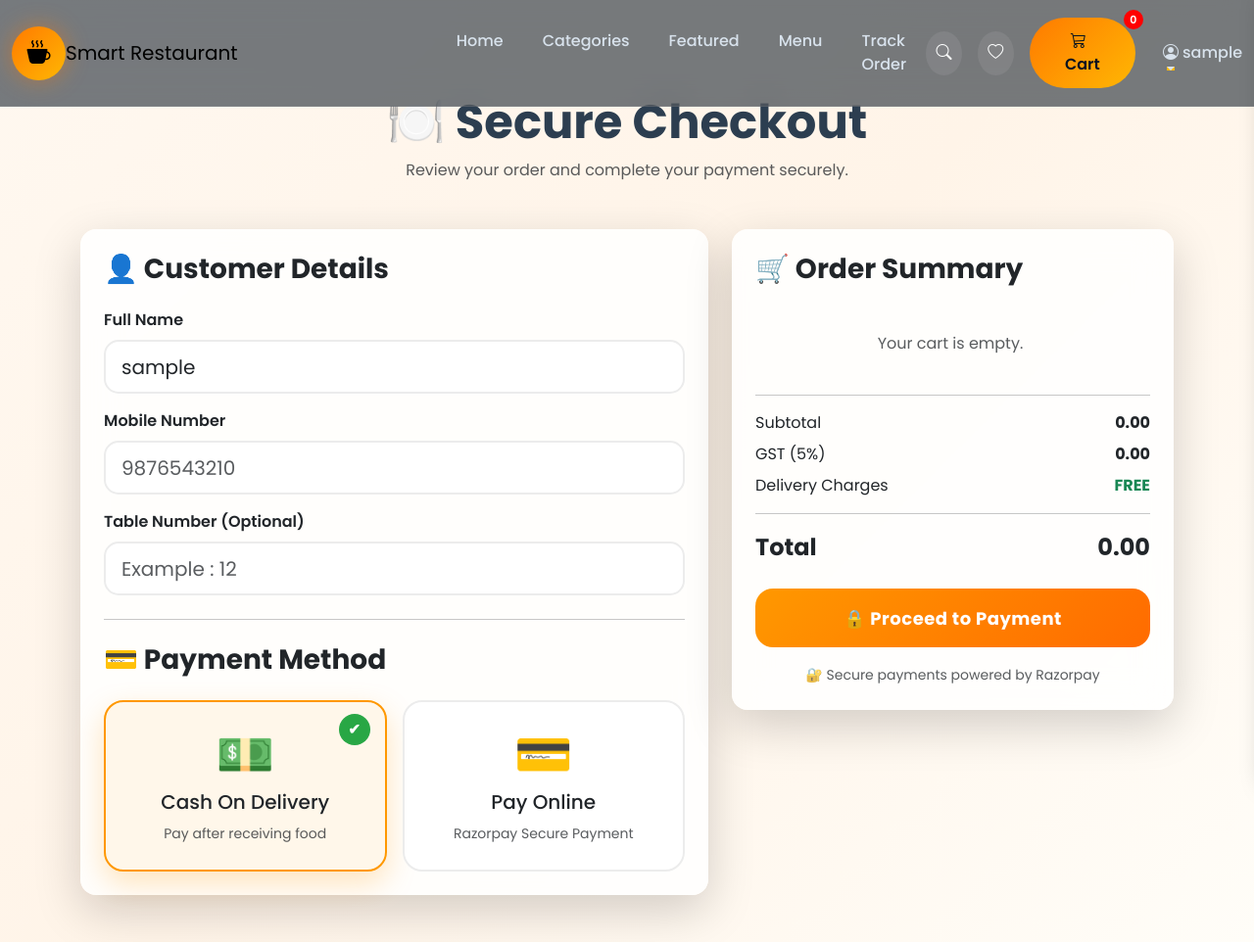
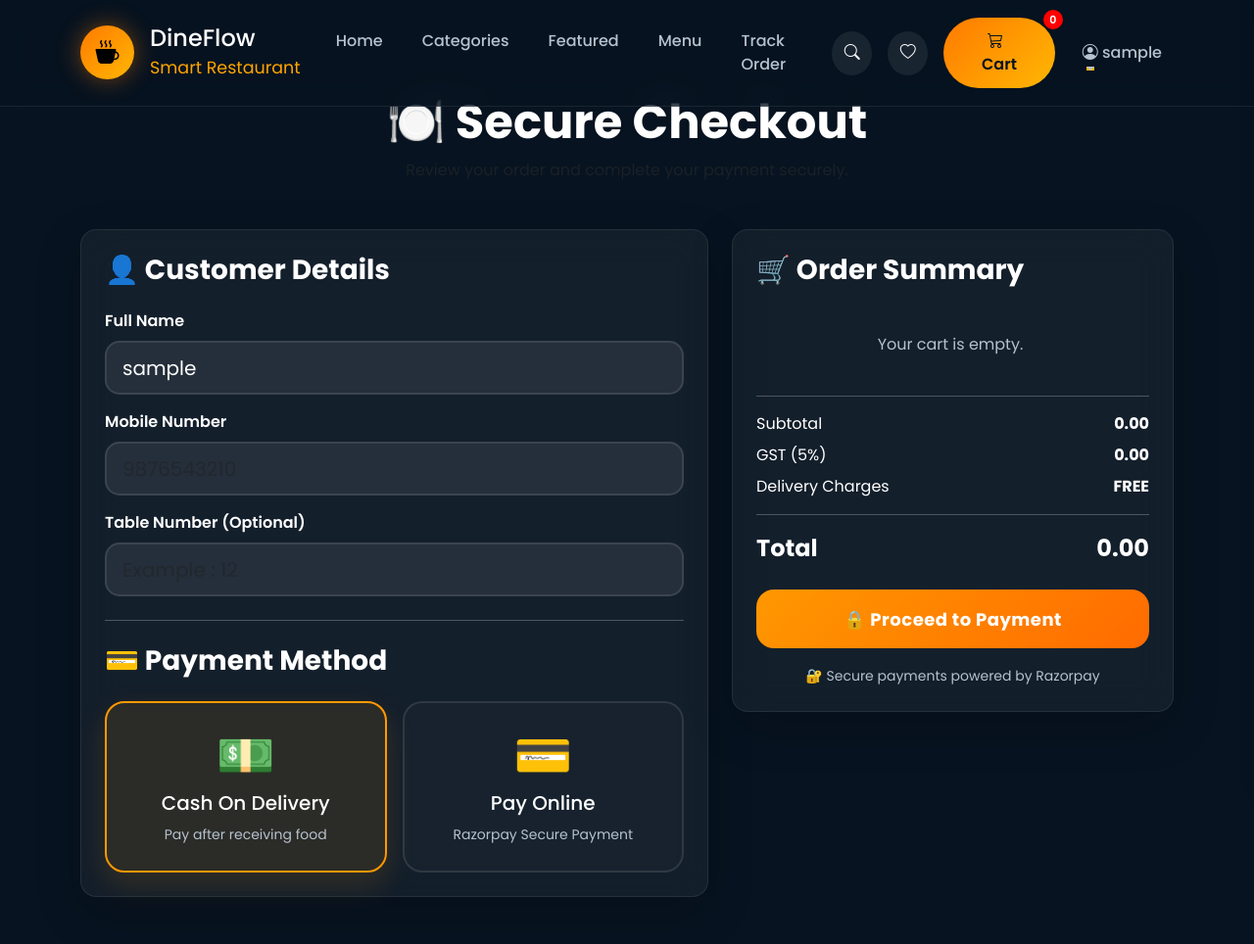
Before and after one commit to Venky9959-code/restaurant, a Django app: page /checkout/ in a window 1280 px wide. Shown: the whole page at 98% size. Run offline with Django 5.2, Linux system fonts and the light colour scheme; the visitor is signed in with stand-in values (Sample User, id 1); some libraries are stand-ins or nearby versions.

Commit message:
Update layout colors: resolve contrast issues by establishing premium dark-mode globally, dark glass navbar, dark checkout styling, and visible headers/badges

```diff
--- a/ordering/static/css/category.css
+++ b/ordering/static/css/category.css
@@ -36,6 +36,8 @@ CATEGORY SECTION
 
     margin-bottom: 20px;
 
+    color: #ffb703; /* brilliant theme yellow badge text */
+
 }
 
 .section-header h2 {
@@ -45,6 +47,8 @@ CATEGORY SECTION
     font-weight: 800;
 
     margin-bottom: 20px;
+
+    color: #ffffff; /* white section header */
 
 }
 
--- a/ordering/static/css/hero.css
+++ b/ordering/static/css/hero.css
@@ -12,7 +12,7 @@
     background:
         radial-gradient(circle at top right, rgba(255, 122, 0, .18), transparent 35%),
         radial-gradient(circle at bottom left, rgba(255, 183, 3, .12), transparent 35%),
-        linear-gradient(135deg, #ffffff, #f0f0f0);
+        linear-gradient(135deg, #071320, #0b1725);
 }
 
 /* Blur Background */
--- a/ordering/static/css/style.css
+++ b/ordering/static/css/style.css
@@ -45,13 +45,32 @@ body {
 
     --secondary: #ffb703;
 
-    --dark: #2c3e50;   /* dark text on light bg */
-    --dark2: #ecf0f1;  /* light card bg */
-    --bg: #f5f5f5;     /* page background */
-    --card: rgba(0,0,0,.03); /* subtle card shadow */
+    --dark: #ffffff;      /* light text for dark bg */
+    --dark2: #0b1725;     /* dark card bg */
+    --bg: #071320;        /* dark page background */
+    --card: rgba(255, 255, 255, .05); /* subtle white-border/glow shadow for cards */
     --text: #fff;
-    --gray: #c9d2dc;
+    --gray: #b6c2d0;
 
+}
+
+/* Global Heading Color */
+h1, h2, h3, h4, h5, h6 {
+    color: #ffffff;
+}
+
+/* Bootstrap Card dark override */
+.card {
+    background: rgba(255, 255, 255, 0.05) !important;
+    border: 1px solid rgba(255, 255, 255, 0.08) !important;
+    backdrop-filter: blur(15px);
+    color: #ffffff !important;
+}
+.card h5, .card h4, .card h3, .card h2, .card h1, .card p, .card span, .card small, .card strong {
+    color: #ffffff !important;
+}
+.card .text-muted {
+    color: #b6c2d0 !important;
 }
 
 /*==============================
@@ -62,7 +81,7 @@ body {
 
     padding: 18px 0;
 
-    background: rgba(255,255,255,.55);
+    background: rgba(7, 19, 32, 0.85);
 
     backdrop-filter: blur(16px);
 
@@ -112,7 +131,7 @@ body {
 
 .nav-link {
 
-    color: #d8e2ec !important;
+    color: #b6c2d0 !important;
 
     margin: 0 12px;
 
--- a/ordering/templates/checkout.html
+++ b/ordering/templates/checkout.html
@@ -4,253 +4,150 @@
 
 <style>
     body {
-        background: linear-gradient(135deg, #fff8f0, #fff4e8, #fffdf8);
+        background: #071320;
+        color: #ffffff;
         min-height: 100vh;
     }
 
     .checkout-card {
         border-radius: 25px;
-        background: rgba(255, 255, 255, .85);
+        background: rgba(255, 255, 255, .05);
         backdrop-filter: blur(18px);
-        border: 1px solid rgba(255, 255, 255, .4);
-        box-shadow: 0 20px 60px rgba(0, 0, 0, .08);
+        border: 1px solid rgba(255, 255, 255, .08);
+        box-shadow: 0 20px 60px rgba(0, 0, 0, .3);
         transition: .35s;
+        color: #ffffff;
     }
 
     .checkout-card:hover {
         transform: translateY(-5px);
-        box-shadow: 0 30px 70px rgba(0, 0, 0, .15);
+        box-shadow: 0 30px 70px rgba(0, 0, 0, .45);
     }
 
     .payment-card {
-
         cursor: pointer;
-
-        border: 2px solid #ececec;
-
+        border: 2px solid rgba(255, 255, 255, .1);
         border-radius: 20px;
-
         padding: 25px;
-
         text-align: center;
-
         transition: .35s;
-
-        background: white;
-
+        background: rgba(255, 255, 255, .02);
         position: relative;
-
         overflow: hidden;
-
+        color: #ffffff;
     }
 
     .payment-card:hover {
-
         transform: translateY(-6px);
-
-        box-shadow: 0 15px 35px rgba(0, 0, 0, .12);
-
+        box-shadow: 0 15px 35px rgba(0, 0, 0, .25);
     }
 
     .payment-card::before {
-
         content: "";
-
         position: absolute;
-
         top: 0;
-
         left: -120%;
-
         width: 100%;
-
         height: 100%;
-
         background: linear-gradient(90deg,
                 transparent,
-                rgba(255, 193, 7, .25),
+                rgba(255, 193, 7, .15),
                 transparent);
-
         transition: .8s;
-
     }
 
     .payment-card:hover::before {
-
         left: 120%;
-
     }
 
     .active-payment {
-
         border: 2px solid #ff9800;
-
-        background: #fff7ea;
-
-        box-shadow: 0 12px 30px rgba(255, 152, 0, .25);
-
-    }
-
-    .active-payment::after {
-
-        content: "✔";
-
-        position: absolute;
-
-        top: 12px;
-
-        right: 15px;
-
-        width: 32px;
-
-        height: 32px;
-
-        border-radius: 50%;
-
-        background: #28a745;
-
-        color: white;
-
-        display: flex;
-
-        align-items: center;
-
-        justify-content: center;
-
-        font-size: 15px;
-
-        font-weight: bold;
-
+        background: rgba(255, 152, 0, .1);
+        box-shadow: 0 12px 30px rgba(255, 152, 0, .15);
     }
 
     .form-control {
-
         border-radius: 15px;
-
         height: 55px;
-
-        border: 2px solid #ececec;
-
+        border: 2px solid rgba(255, 255, 255, .1);
+        background: rgba(255, 255, 255, .08);
+        color: #ffffff;
         transition: .3s;
-
     }
 
     .form-control:focus {
-
         border-color: #ff9800;
-
+        background: rgba(255, 255, 255, .12);
+        color: #ffffff;
         box-shadow: 0 0 0 .2rem rgba(255, 152, 0, .18);
-
     }
 
     #cartItems {
-
         max-height: 320px;
-
         overflow-y: auto;
-
         padding-right: 5px;
-
     }
 
     .cart-item {
-
         display: flex;
-
         justify-content: space-between;
-
         align-items: center;
-
         padding: 12px 0;
-
-        border-bottom: 1px solid #eee;
-
+        border-bottom: 1px solid rgba(255, 255, 255, .08);
     }
 
     .cart-item:last-child {
-
         border-bottom: none;
-
     }
 
     .food-name {
-
         font-weight: 600;
-
+        color: #ffffff;
     }
 
     .food-qty {
-
-        color: #777;
-
+        color: #b6c2d0;
         font-size: 14px;
-
     }
 
     .food-price {
-
         font-weight: bold;
-
-        color: #ff6b00;
-
+        color: #ffb703;
     }
 
     #checkoutButton {
-
         border-radius: 18px;
-
         height: 60px;
-
         font-size: 18px;
-
         font-weight: 700;
-
         letter-spacing: .5px;
-
         background: linear-gradient(135deg,
                 #ff9800,
                 #ff6b00);
-
         border: none;
-
         color: white;
-
         transition: .35s;
-
     }
 
     #checkoutButton:hover {
-
         transform: translateY(-3px);
-
         box-shadow: 0 15px 35px rgba(255, 152, 0, .35);
-
     }
 
     #checkoutButton:active {
-
         transform: scale(.98);
-
     }
 
     .summary-box {
-
-        background: #fffaf2;
-
+        background: rgba(255, 255, 255, .03);
         border-radius: 18px;
-
         padding: 18px;
-
     }
 
     .section-title {
-
         font-weight: 700;
-
         margin-bottom: 18px;
-
-        color: #222;
-
+        color: #ffffff;
     }
 
     .sticky-top {
--- a/ordering/templates/components/navbar.html
+++ b/ordering/templates/components/navbar.html
@@ -10,10 +10,9 @@
                 <i class="bi bi-cup-hot-fill"></i>
 
             </div>
-
-                    Smart Restaurant
-                </small>
-
+            <div class="ms-3" style="color: orange;">
+                <h4 class="logo-title mb-0">DineFlow</h4>
+                <small class="logo-subtitle">Smart Restaurant</small>
             </div>
 
         </a>
```
